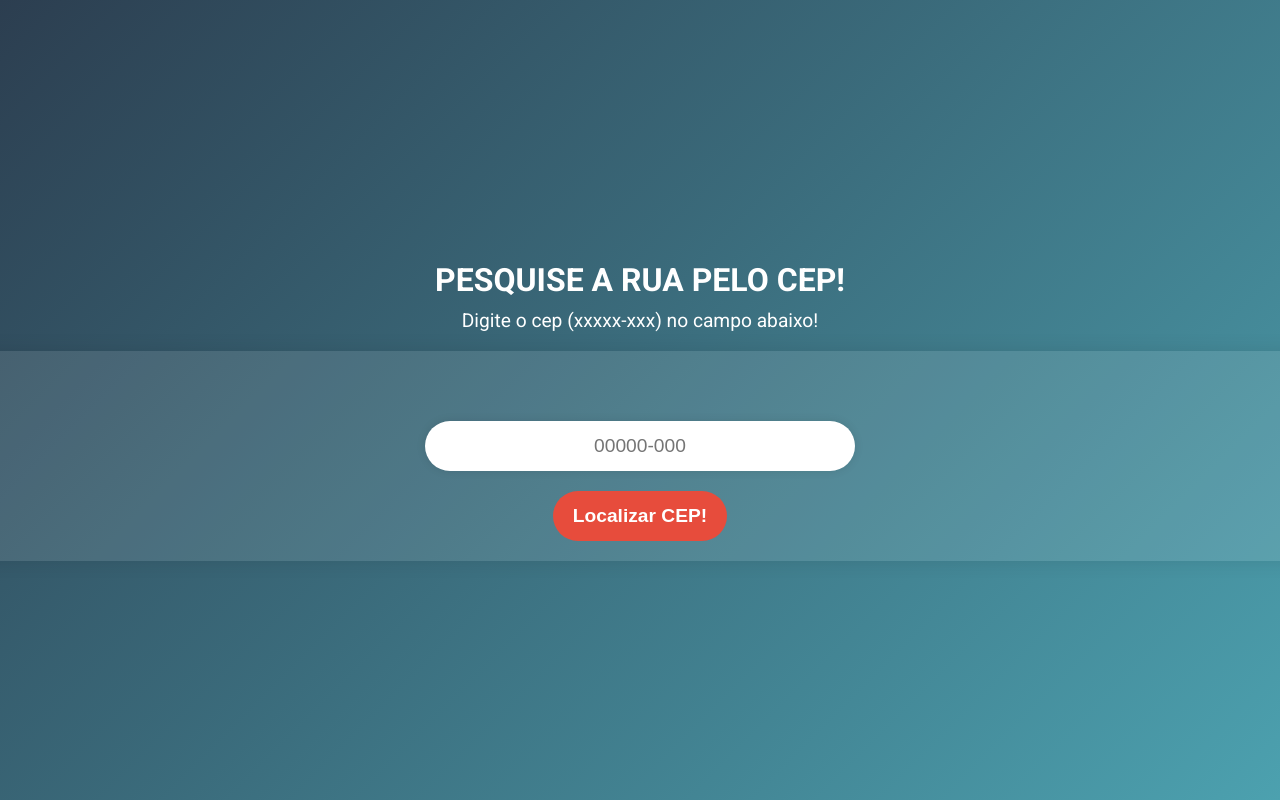
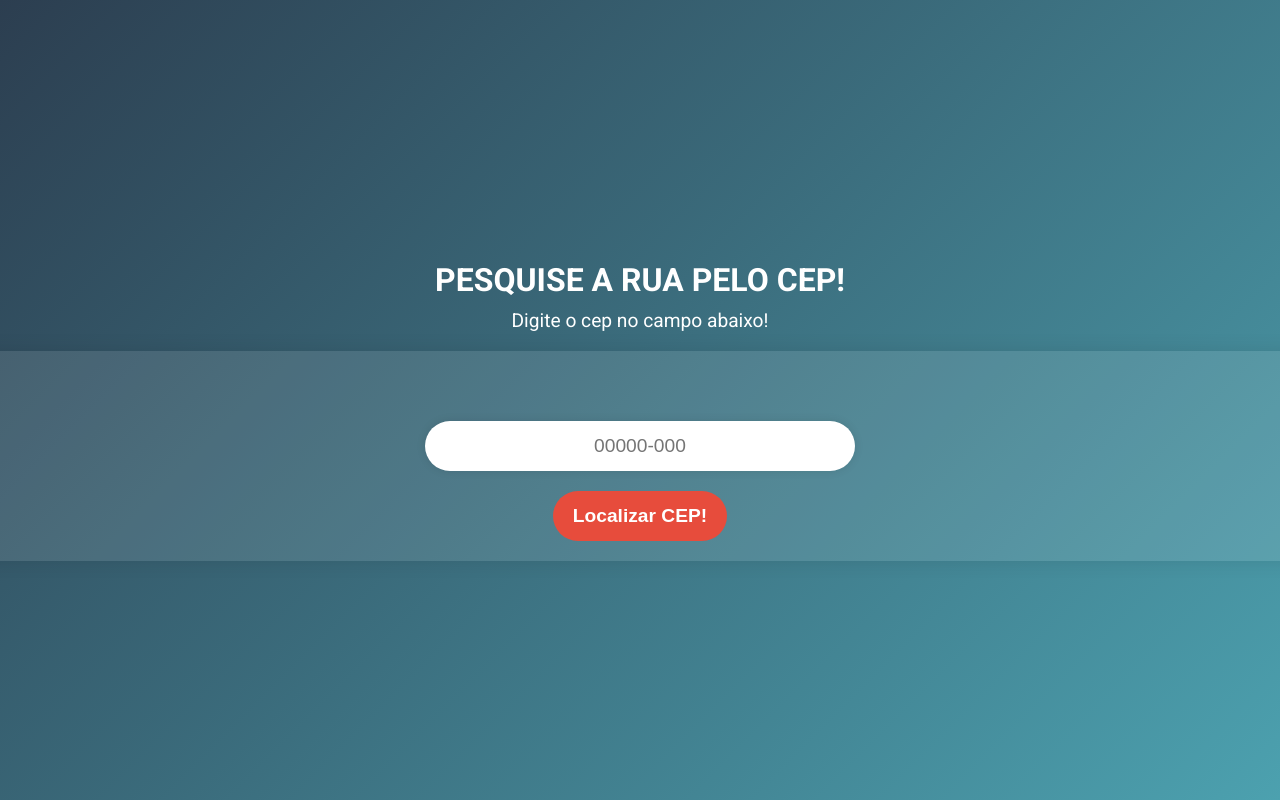
Before and after one commit to JulioRugolo/buscador-de-cep, a website built with Vite: page index.html in a window 1280 px wide. Built offline with nearby package versions, Linux system fonts and the light colour scheme; some packages are replaced by stand-ins of ours.

Commit message:
Update index.html

```diff
--- a/index.html
+++ b/index.html
@@ -13,7 +13,7 @@
 <body>
   <header>
     <h1 id="title">Pesquise a rua pelo CEP!</h1>
-    <p id="subtitle">Digite o cep (xxxxx-xxx) no campo abaixo!</p>
+    <p id="subtitle">Digite o cep no campo abaixo!</p>
   </header>
   <main>
     <form action="">
```
